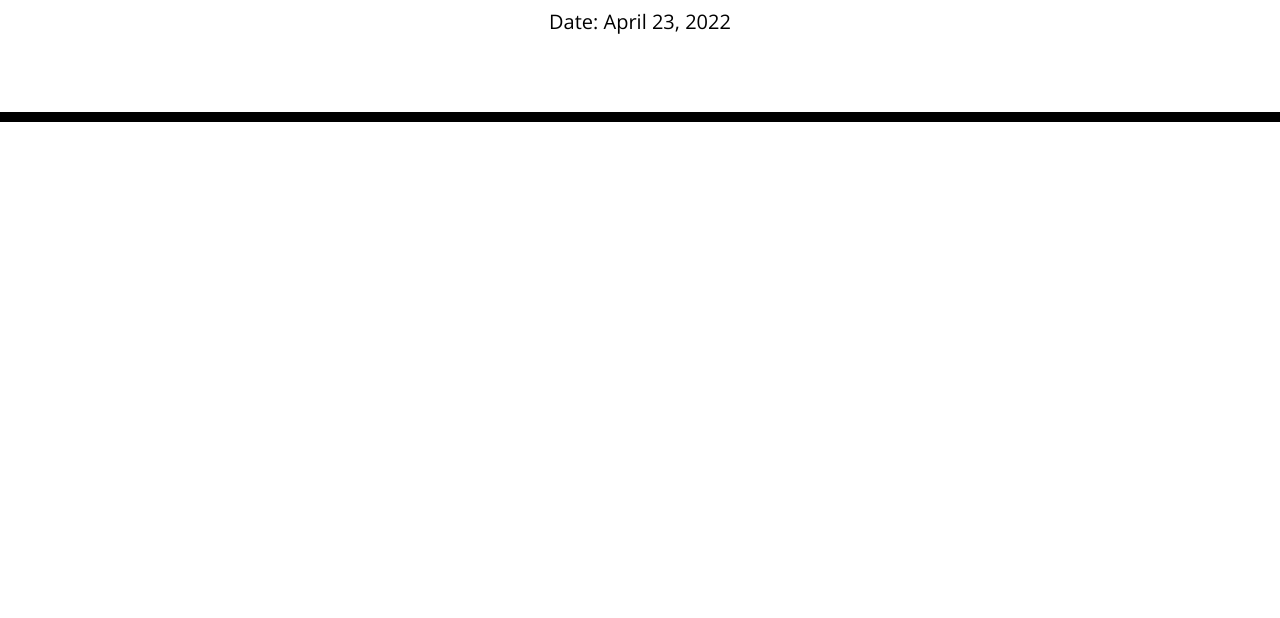
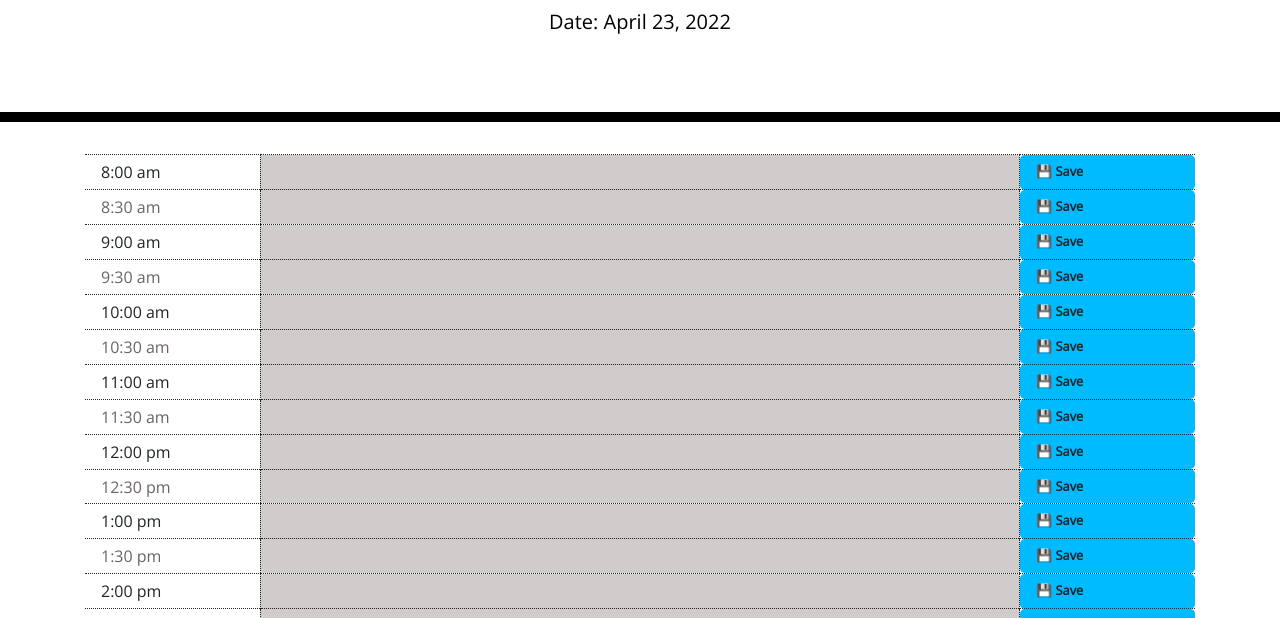
Before and after one commit to dcast0607/First-Personal-Agenda, a plain HTML site: page index.html in a window 1280 px wide. Shown: the part 182-800 px from the top of the page. Drawn offline with nearby package versions, Linux system fonts and the light colour scheme.

Commit message:
Added logic to render a table that the user can interact with

```diff
--- a/assets/css/style.css
+++ b/assets/css/style.css
@@ -69,3 +69,60 @@ textarea {
   font-size: 20px;
   transition: all 0.3s ease-in-out;
 }
+
+.tableBody {
+  display: flex;
+  align-items: center;
+  justify-content: center;
+  flex-direction: column;
+  min-height: 100vh;
+  padding: 4rem 0;
+}
+
+.agendaTable {
+  width: 100%;
+}
+tr:nth-child(even) th {
+  color: rgb(108, 100, 100);
+  font-weight: normal;
+}
+
+th,
+td {
+  padding: 0.5rem 1rem;
+}
+
+.timeColumn {
+  font-weight: normal;
+  border-top: thin dotted rgb(35, 34, 34);
+  width: 15%;
+  background-color: white;
+}
+
+.userEventEntry {
+  border-top: thin dotted rgb(35,34,34);
+  border-left: thin dotted rgb(35,34,34);
+  font-size: 0.8rem;
+  font-weight: bold;
+  line-height: 1.4;
+  border-radius: 0.2rem;
+  transition: opacity 0.3s ease;
+  width: 65%;
+}
+
+.userEntrySaveButton {
+  border-top: thin dotted rgb(35,34,34);
+  border-left: thin dotted rgb(35,34,34);
+  font-size: 0.8rem;
+  font-weight: bold;
+  line-height: 1.4;
+  border-radius: 0.2rem;
+  transition: opacity 0.3s ease;
+  width: 15%;
+  background-color: rgb(0, 187, 255);
+  border-radius: 5px;
+}
+
+.defaultTableStyling {
+  background-color: rgb(208, 204, 204);
+}
--- a/assets/js/script.js
+++ b/assets/js/script.js
@@ -17,7 +17,77 @@ function updateTime() {
 }
 //When the document loads, we display the current time and
 //then we call a updateTime function to update our time.
+
+/*
+Need to iterate through the template literal to create all of our elements.
+*/
+function generateAgendaTable () {
+    for (var i=8; i <= 17; i++) {
+        var timeOfDay = "am";
+        var placeHolderText ="Enter your note here:";
+        if (i < 12 ) {
+            var tableElement = `
+                <table class="agendaTable">
+                    <body class="tableBody">
+                        <tr class="defaultTableStyling">
+                            <th class="timeColumn">${i}:00 ${timeOfDay}</th>
+                            <td class="userEventEntry"></td>
+                            <td class="userEntrySaveButton">&#128190 Save</td>
+                        </tr>
+                        <tr class="defaultTableStyling">
+                            <th class="timeColumn">${i}:30 ${timeOfDay}</th>
+                            <td class="userEventEntry"></td>
+                            <td class="userEntrySaveButton">&#128190 Save</td>
+                        </tr>
+                    </body>
+                </table>
+                `;
+        }
+        if (i === 12 ){
+            timeOfDay = "pm";
+            var tableElement = `
+            <table class="agendaTable">
+                <body class="tableBody">
+                    <tr class="defaultTableStyling">
+                        <th class="timeColumn">${i}:00 ${timeOfDay}</th>
+                        <td class="userEventEntry"></td>
+                        <td class="userEntrySaveButton">&#128190 Save</td>
+                    </tr>
+                    <tr class="defaultTableStyling">
+                        <th class="timeColumn">${i}:30 ${timeOfDay}</th>
+                        <td class="userEventEntry"></td>
+                        <td class="userEntrySaveButton">&#128190 Save</td>
+                    </tr>
+                </body>
+            </table>
+            `;
+        }
+        if (i > 12 ) {
+            iConverted = i - 12;
+            timeOfDay = "pm";
+            var tableElement = `
+            <table class="agendaTable">
+                <body class="tableBody">
+                    <tr class="defaultTableStyling">
+                        <th class="timeColumn">${iConverted}:00 ${timeOfDay}</th>
+                        <td class="userEventEntry"></td>
+                        <td class="userEntrySaveButton">&#128190 Save</td>
+                    </tr>
+                    <tr class="defaultTableStyling">
+                        <th class="timeColumn">${iConverted}:30 ${timeOfDay}</th>
+                        <td class="userEventEntry"></td>
+                        <td class="userEntrySaveButton">&#128190 Save</td>
+                    </tr>
+                </body>
+            </table>
+            `;
+        }
+        $('#agendaTable').append(tableElement);
+    }
+}
+
 $(document).ready(function(){
-    displayDate.text(moment().format("MMMM D, YYYY"));
+    displayDate.text("Date: " + moment().format("MMMM D, YYYY"));
     updateTime();
+    generateAgendaTable();
 })
--- a/index.html
+++ b/index.html
@@ -19,6 +19,9 @@
       rel="stylesheet"
     />
     <link rel="stylesheet" href="./assets/css/style.css">
+    <link
+    rel="stylesheet"
+    href="https://cdnjs.cloudflare.com/ajax/libs/font-awesome/4.7.0/css/font-awesome.min.css">
     <title>Work Day Scheduler</title>
   </head>
 
@@ -29,7 +32,7 @@
         <!--Will add current time using our javascript file.-->
       <p id="currentDay" class="lead"></p>
     </header>
-    <div class="container">
+    <div id="agendaTable" class="container">
       <!-- Timeblocks go here -->
     </div>
 
```
Also changed, not shown: 1 other file.
